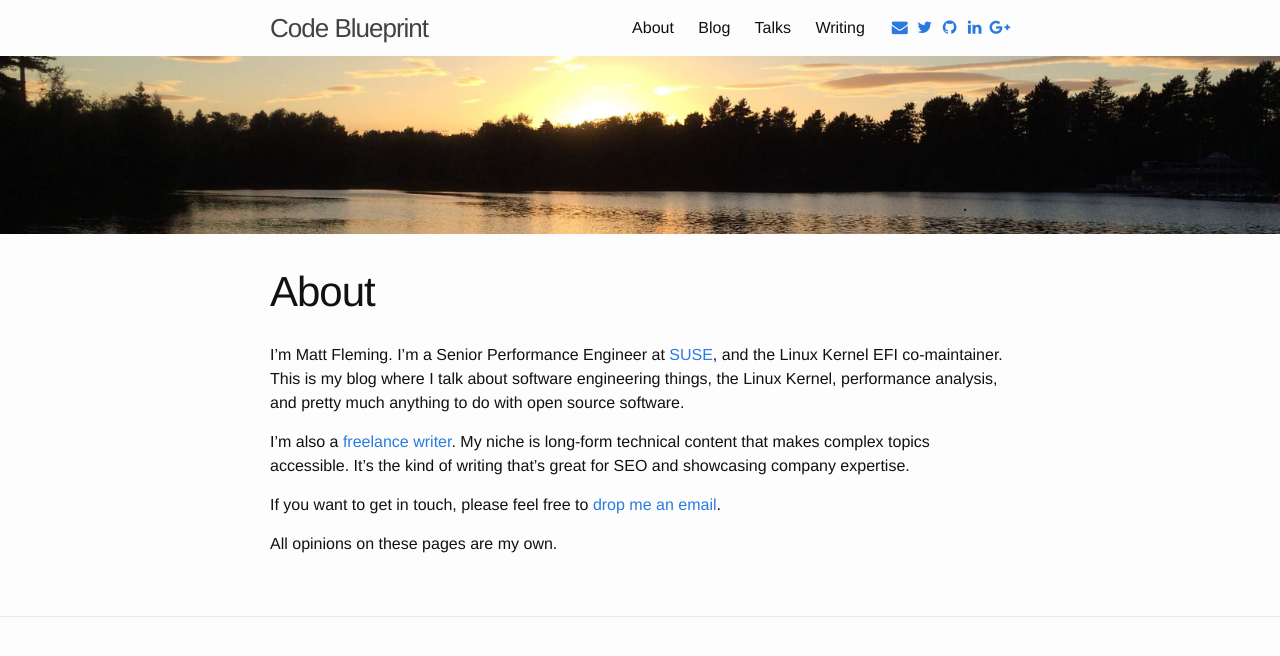
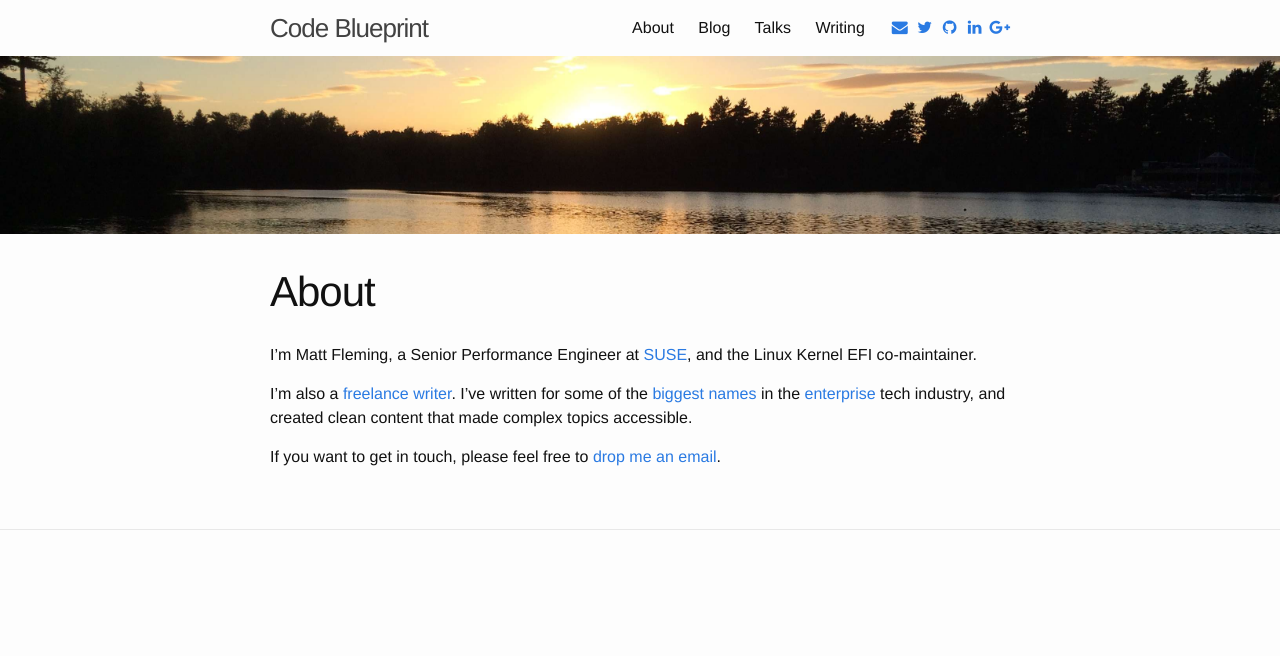
Before and after one commit to mfleming/mfleming.github.io, a Jekyll site: the page built from about.md, in a window 1280 px wide. Shown: the top 656 px of the page. Built offline with Jekyll 4.4.1, drawn with Linux system fonts in a browser that asks for light colours; nearby versions of some CDN libraries.

Commit message:
about: Reword about me and simplify.

```diff
--- a/about.md
+++ b/about.md
@@ -4,18 +4,13 @@ title: About
 permalink: /about/
 ---
 
-I'm Matt Fleming. I'm a Senior Performance Engineer at
+I'm Matt Fleming, a Senior Performance Engineer at
 [SUSE](http://www.suse.com), and the Linux Kernel EFI co-maintainer.
-This is my blog where I talk about software engineering things, the
-Linux Kernel, performance analysis, and pretty much anything to do
-with open source software.
 
-I'm also a [freelance writer]({{ site.baseurl }}/writing/). My niche
-is long-form technical content that makes complex topics accessible.
-It's the kind of writing that's great for SEO and showcasing company
-expertise.
+I'm also a [freelance writer]({{ site.baseurl }}/writing/). I've
+written for some of the [biggest names](http://www.intel.com) in the
+[enterprise](http://www.suse.com) tech industry, and created clean
+content that made complex topics accessible.
 
 If you want to get in touch, please feel free to [drop me an email](mailto:{{
 site.email }}).
-
-All opinions on these pages are my own.
```
